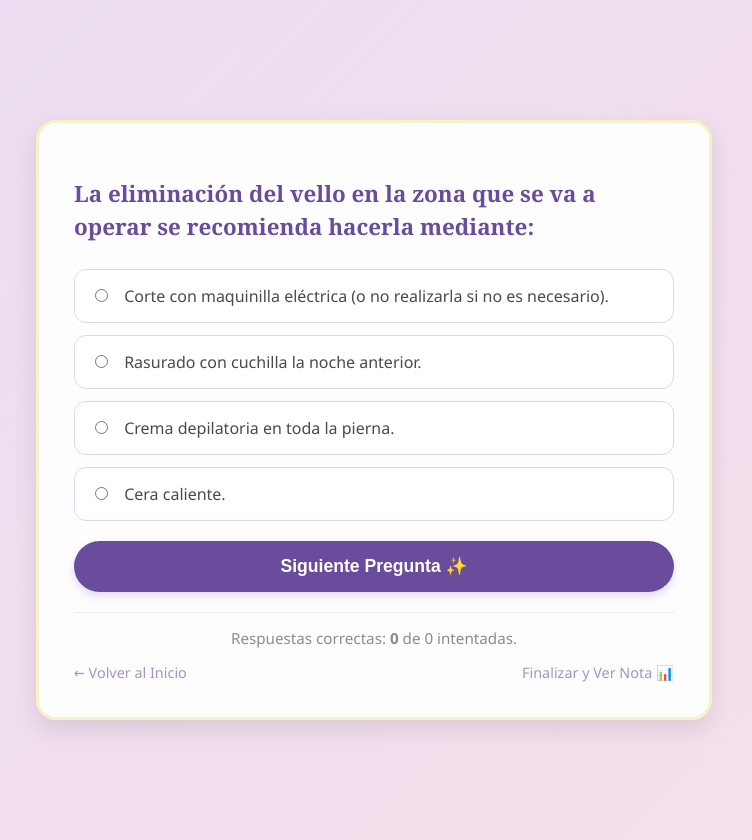
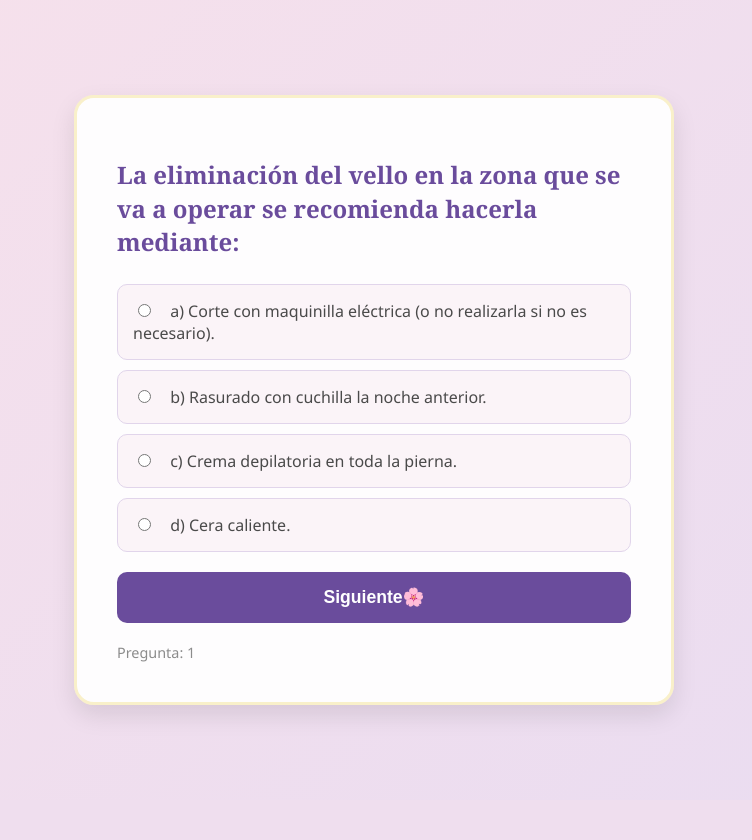
Before and after one commit to diazfloresernesto02-rgb/juego-rapunzel, a Flask app: page /quiz in a window 1280 px wide. Shown: the whole page, without its empty margins (266-1018 px from the left). After the commit the page ends 719 px from the top, so only its background shows below. Run offline with Flask 3, Linux system fonts and the light colour scheme; data comes from the database, SQL or seed files in the repository.

Commit message:
Update quiz.html

```diff
--- a/templates/quiz.html
+++ b/templates/quiz.html
@@ -3,184 +3,238 @@
 <head>
     <meta charset="UTF-8">
     <meta name="viewport" content="width=device-width, initial-scale=1.0">
-    <title>Cuestionario Mágico</title>
+    <title>🌸 Cuestionario de Enfermería 🌸</title>
     <style>
         body {
-            background: linear-gradient(135deg, #e9dcf1 0%, #f7e1eb 100%);
+            background: linear-gradient(135deg, #f7e1eb 0%, #e9dcf1 100%);
             font-family: 'Segoe UI', Tahoma, Geneva, Verdana, sans-serif;
+            color: #4a4a4a;
+            margin: 0;
             display: flex;
+            flex-direction: column;
+            align-items: center;
+            min-height: 100vh;
+            padding: 20px;
+            box-sizing: border-box;
+        }
+
+        /* 🌿 Contenedor motivacional de Pascal (Responsivo) */
+        .pascal_wrapper {
+            position: fixed;
+            z-index: 20;
+            display: flex;
+            flex-direction: column-reverse; /* Pascal ARRIBA del texto en móviles */
+            align-items: center;
+            bottom: -10px; /* Pegado abajo en móviles */
+            left: 50%;
+            transform: translateX(-50%); /* Centrado horizontal */
+            animation: aparecer_desde_abajo 0.5s ease-out;
+            width: 90%;
+            max-width: 250px;
+        }
+
+        /* --- 🖥️ DISEÑO PARA COMPUTADORAS (Pantallas anchas) --- */
+        @media (min-width: 768px) {
+            .pascal_wrapper {
+                flex-direction: column; /* Texto arriba, Pascal abajo */
+                bottom: -10px;
+                left: 20px;
+                transform: none;
+                align-items: center;
+                width: auto;
+                max-width: 200px;
+            }
+        }
+
+        @keyframes aparecer_desde_abajo {
+            0% { transform: translateY(100px); opacity: 0; }
+            100% { transform: translateY(0); opacity: 1; }
+        }
+
+        .img_pascal {
+            width: 80px; /* Tamaño adaptado para móviles */
+            height: auto;
+        }
+
+        @media (min-width: 768px) {
+            .img_pascal { width: 110px; } /* Más grande en computadoras */
+        }
+
+        .mensaje_pascal {
+            background-color: white;
+            color: #27ae60; /* Verde camaleón */
+            font-weight: bold;
+            font-size: 0.9em;
+            padding: 8px 12px;
+            border-radius: 12px;
+            box-shadow: 0 2px 10px rgba(0,0,0,0.1);
+            margin-bottom: 5px; /* Espacio entre Pascal y el texto */
+            text-align: center;
+            width: 100%;
+        }
+
+        @media (min-width: 768px) {
+            .mensaje_pascal {
+                font-size: 1em;
+                padding: 10px 15px;
+                border-radius: 15px;
+                margin-bottom: 5px;
+            }
+        }
+
+        /* Estilos del cuestionario responsivos */
+        .quiz_main {
+            display: flex;
+            flex-direction: column;
             justify-content: center;
             align-items: center;
-            min-height: 100vh;
-            margin: 0;
-            color: #4a4a4a;
-            padding: 20px;
+            flex-grow: 1;
+            width: 100%;
+            margin-bottom: 120px; /* Espacio para Pascal abajo en móviles */
+        }
+
+        @media (min-width: 768px) {
+            .quiz_main { margin-bottom: 0; }
         }
 
         .quiz_container {
             background-color: rgba(255, 255, 255, 0.95);
-            padding: 35px;
+            padding: 25px;
             border-radius: 20px;
             box-shadow: 0 10px 25px rgba(0, 0, 0, 0.1);
             max-width: 600px;
             width: 100%;
             border: 3px solid #f9f0ca;
-            position: relative;
+            box-sizing: border-box;
+        }
+
+        @media (min-width: 768px) {
+            .quiz_container { padding: 40px; }
         }
 
         h2 {
             color: #6a4c9c;
             font-family: 'Georgia', serif;
-            font-size: 1.4em;
-            line-height: 1.5;
-            margin-bottom: 25px;
+            margin-bottom: 20px;
+            line-height: 1.4;
+            font-size: 1.3em;
         }
 
-        .opciones {
-            margin: 20px 0;
+        @media (min-width: 768px) {
+            h2 { font-size: 1.5em; margin-bottom: 25px; }
         }
 
-        .opcion {
-            display: block;
-            background-color: #ffffff;
-            border: 1px solid #e1d5eb;
-            border-radius: 12px;
-            padding: 15px;
-            margin-bottom: 12px;
-            cursor: pointer;
-            transition: all 0.2s ease;
+        .options_form {
+            text-align: left;
         }
 
-        .opcion:hover {
+        .option_label {
+            display: block;
             background-color: #fbf4f8;
-            border-color: #d88fb5;
-            transform: translateX(5px);
+            padding: 12px;
+            margin-bottom: 8px;
+            border-radius: 10px;
+            border: 1px solid #e1d5eb;
+            cursor: pointer;
+            transition: background-color 0.3s;
+            font-size: 0.95em;
         }
 
-        .opcion input {
-            margin-right: 12px;
-            accent-color: #6a4c9c;
+        @media (min-width: 768px) {
+            .option_label { padding: 15px; margin-bottom: 10px; font-size: 1em; }
+        }
+
+        .option_label:hover {
+            background-color: #f9e1eb;
+        }
+
+        .option_input {
+            margin-right: 10px;
+        }
+
+        @media (min-width: 768px) {
+            .option_input { margin-right: 15px; }
         }
 
         .btn_enviar {
+            display: block;
+            width: 100%;
             background-color: #6a4c9c;
             color: white;
+            padding: 12px;
+            border-radius: 10px;
             border: none;
-            padding: 15px 30px;
-            border-radius: 50px;
             font-weight: bold;
+            font-size: 1em;
+            margin-top: 15px;
             cursor: pointer;
-            width: 100%;
-            font-size: 1.1em;
-            box-shadow: 0 4px 10px rgba(106, 76, 156, 0.2);
-            transition: all 0.3s ease;
+            transition: background-color 0.3s;
+        }
+
+        @media (min-width: 768px) {
+            .btn_enviar { padding: 15px; font-size: 1.1em; margin-top: 20px; }
         }
 
         .btn_enviar:hover {
             background-color: #553b80;
-            box-shadow: 0 6px 15px rgba(106, 76, 156, 0.3);
         }
 
-        .mensaje {
-            padding: 15px;
-            border-radius: 12px;
-            margin-bottom: 25px;
-            font-weight: bold;
-            text-align: center;
-            position: relative;
+        .quiz_status {
+            margin-top: 15px;
+            color: #8c8c8c;
+            font-size: 0.85em;
         }
 
-        .correcto {
-            background-color: #e2f3e7;
-            color: #2e7d32;
-            border: 1px solid #a5d6a7;
+        @media (min-width: 768px) {
+            .quiz_status { font-size: 0.9em; margin-top: 20px; }
         }
 
-        .incorrecto {
-            background-color: #fce8e6;
-            color: #c5221f;
-            border: 1px solid #f5c2c7;
-        }
-
-        .score {
-            text-align: center;
-            color: #8c8c8c;
-            font-size: 0.95em;
-            margin-top: 20px;
-            border-top: 1px solid #f3ebf7;
-            padding-top: 15px;
-        }
-
-        .navigation_links {
-            display: flex;
-            justify-content: space-between;
-            margin-top: 15px;
-        }
-
-        .btn_nav {
-            color: #a694bf;
-            text-decoration: none;
-            font-size: 0.9em;
-            transition: color 0.2s;
-        }
-
-        .btn_nav:hover {
-            color: #d88fb5;
-            text-decoration: underline;
-        }
-
-        .sol_flotante {
-            position: absolute;
-            font-size: 1.5em;
-            animation: flotarHaciaArriba 2s ease-out forwards;
-            opacity: 0;
-        }
-
-        @keyframes flotarHaciaArriba {
-            0% { transform: translateY(0); opacity: 1; }
-            100% { transform: translateY(-50px); opacity: 0; }
-        }
     </style>
 </head>
 <body>
 
-<div class="quiz_container">
-
-    {% if mensaje %}
-        <div class="mensaje {% if es_correcta %}correcto{% else %}incorrecto{% endif %}">
-            {{ mensaje }}
-            {% if es_correcta %}
-                <span class="sol_flotante" style="left: 10%;">☀️</span>
-                <span class="sol_flotante" style="left: 50%;">☀️</span>
-                <span class="sol_flotante" style="left: 85%;">☀️</span>
-            {% endif %}
+    {% if motivacion_pascal %}
+    <div class="pascal_wrapper">
+        <img src="{{ url_for('static', filename='images/pascal.png') }}" alt="Pascal" class="img_pascal">
+        <span class="mensaje_pascal">{{ motivacion_pascal }}</span>
     </div>
     {% endif %}
 
+    <main class="quiz_main">
+        <div class="quiz_container">
             <h2>{{ enunciado }}</h2>
 
-    <form action="{{ url_for('quiz') }}" method="POST">
+            <form action="{{ url_for('quiz') }}" method="POST" class="options_form">
                 <input type="hidden" name="correcta" value="{{ correcta }}">
 
-        <div class="opciones">
-            <label class="opcion"><input type="radio" name="respuesta" value="a" required> {{ a }}</label>
-            <label class="opcion"><input type="radio" name="respuesta" value="b"> {{ b }}</label>
-            <label class="opcion"><input type="radio" name="respuesta" value="c"> {{ c }}</label>
-            <label class="opcion"><input type="radio" name="respuesta" value="d"> {{ d }}</label>
-        </div>
+                <label class="option_label">
+                    <input type="radio" name="respuesta" value="a" required class="option_input">
+                    a) {{ a }}
+                </label>
 
-        <button type="submit" class="btn_enviar">Siguiente Pregunta ✨</button>
+                <label class="option_label">
+                    <input type="radio" name="respuesta" value="b" class="option_input">
+                    b) {{ b }}
+                </label>
+
+                <label class="option_label">
+                    <input type="radio" name="respuesta" value="c" class="option_input">
+                    c) {{ c }}
+                </label>
+
+                <label class="option_label">
+                    <input type="radio" name="respuesta" value="d" class="option_input">
+                    d) {{ d }}
+                </label>
+
+                <button type="submit" class="btn_enviar">Siguiente🌸</button>
             </form>
 
-    <div class="score">
-        Respuestas correctas: <strong>{{ aciertos }}</strong> de {{ total }} intentadas.
-    </div>
-
-    <div class="navigation_links">
-        <a href="{{ url_for('inicio') }}" class="btn_nav">← Volver al Inicio</a>
-        <a href="{{ url_for('resultado') }}" class="btn_nav">Finalizar y Ver Nota 📊</a>
+            <div class="quiz_status">
+                Pregunta: {{ total + 1 }}
             </div>
         </div>
+    </main>
 
 </body>
 </html>
```
Lines whose indentation alone changed are shown as unchanged.
